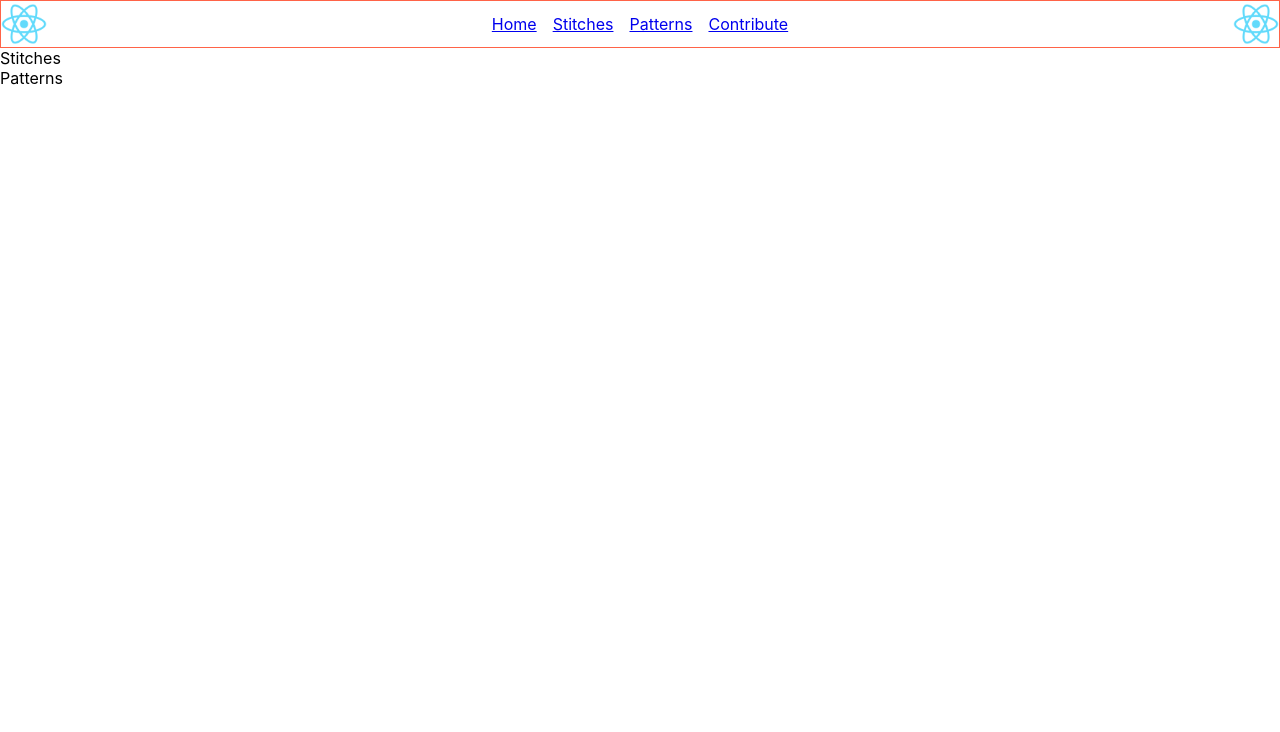
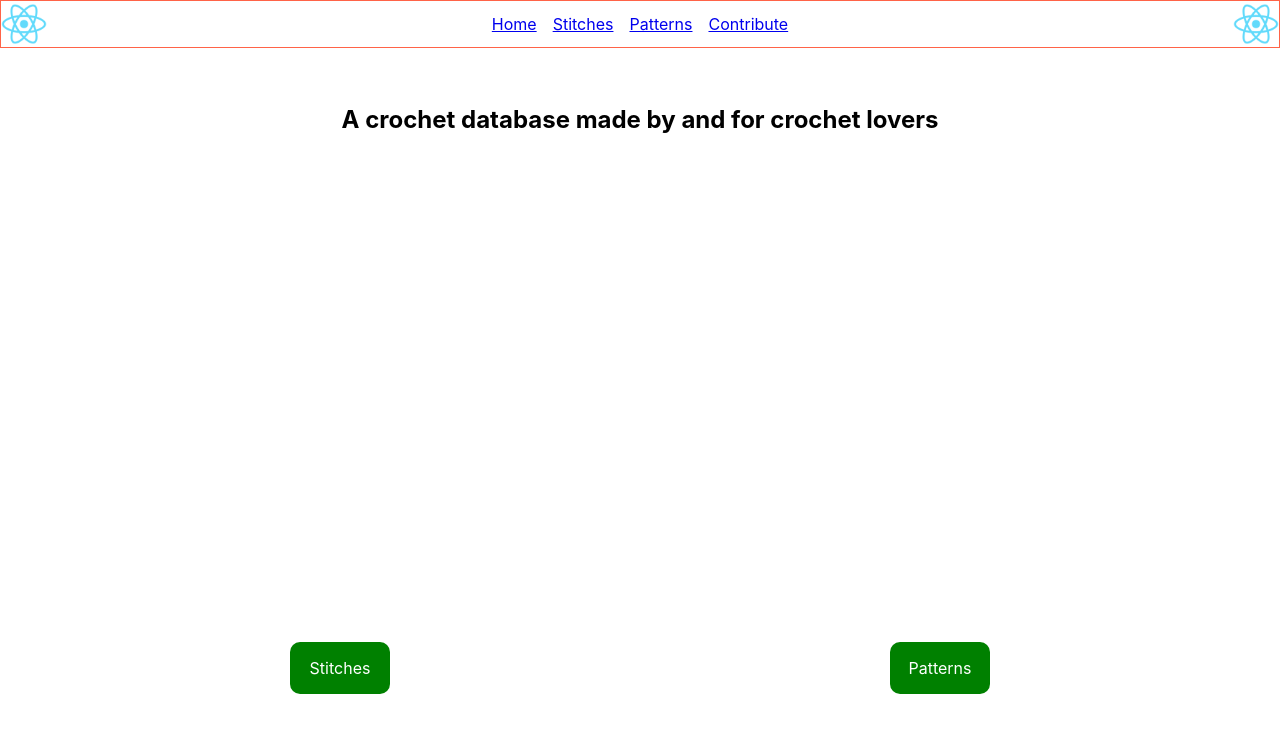
Before and after one commit to elaine2700/Crochet-Pattern-Translate, a React (Create React App) app in the folder frontend/: page / in a window 1280 px wide. Shown: the top 732 px of the page. Built offline with nearby package versions, Linux system fonts and the light colour scheme.

Commit message:
Wrote Home Page structure

```diff
--- a/frontend/src/App.css
+++ b/frontend/src/App.css
@@ -3,6 +3,10 @@
     padding: 0;
     margin: 0;
     border: 0;
+}
+
+h1, h2 {
+    text-align: center;
 }
 
 /* Search Bar */
@@ -88,3 +92,58 @@
         align-items: center;
         justify-content: center;
     }
+
+/* Home Cards */
+.home-title{
+    margin-bottom: 1em;
+}
+.section-container{
+    display: flex;
+    justify-content: center;
+    align-items: center;
+    min-height: calc(100vh - 50px);
+    padding: 3em;
+}
+
+.fit{
+    width: 100%;
+}
+.two-column-grid{
+    display: grid;
+    grid-template-columns: 1fr 1fr;
+    gap: 1em;
+    max-width: 1500px;
+    margin: auto;
+}
+
+.home-card{
+    min-width: 100px;
+    min-height: 100px;
+    background-size: cover;
+    width: 100%;
+    aspect-ratio: 1 / 1;
+    background-size: cover;
+    display: flex;
+    align-items: end;
+    justify-content: center;
+    padding-bottom: 3em;
+    transition-delay: 1s;
+}
+
+/* Buttons */
+.btn-primary{
+    border-radius: 10px;
+    min-width: 100px;
+    display: block;
+    padding: 1em;
+    appearance: none;
+    border: 0;
+    background-color: green;
+    color: white;
+    text-align: center;
+    text-decoration: none;
+}
+
+    .btn-primary:hover{
+        background-color: aquamarine;
+    }
--- a/frontend/src/App.js
+++ b/frontend/src/App.js
@@ -3,12 +3,11 @@ import axios from 'axios'
 import {BrowserRouter, Routes, Route} from 'react-router-dom'
 
 import NavBar from './Components/NavBar';
-import Catalog from './Pages/Catalog';
 import './App.css';
 import Home from './Pages/Home';
 import StitchesGallery from './Pages/StitchesGallery';
-import PatternsGallery from './PatternsGallery';
-import Contact from './Contact';
+import PatternsGallery from './Pages/PatternsGallery';
+import Contact from './Pages/Contact';
 
 function App() {
 
--- /dev/null
+++ b/frontend/src/Components/Home/HomeCard.jsx
@@ -0,0 +1,22 @@
+import { useState } from "react";
+import { Link } from "react-router-dom";
+
+const HomeCard = ({settings}) => {
+
+    return (
+        <div
+            className='home-card'
+            style={{backgroundImage: `url(${settings.imgPath})` }}
+            >
+            <Link
+            className="btn-primary"
+            to={settings.linkTo}>
+                {settings.buttonText}
+            </Link>
+        </div>
+    )
+}
+
+export default HomeCard
+//`url('logo192.png')`
+//`url(${settings.imgPath})`
--- a/frontend/src/Pages/Home.jsx
+++ b/frontend/src/Pages/Home.jsx
@@ -1,12 +1,31 @@
 import React from 'react'
+import HomeCard from '../Components/Home/HomeCard'
 
 const Home = () => {
-  return (
-    <div>
-        <div>Stitches</div>
-        <div>Patterns</div>
-    </div>
-  )
+    const stitchesCardSettings = {
+        imgPath: 'favicon.ico',
+        buttonText: 'Stitches',
+        linkTo: '/stitches'
+    }
+
+    const patternCardSettings = {
+        imgPath: 'favicon.ico',
+        buttonText: 'Patterns',
+        linkTo: '/patterns'
+    }
+
+    return (
+        <section className='section-container'>
+            <div className='fit'>
+                <h1 className='home-title'>A crochet database made by and for crochet lovers</h1>
+                <div className='two-column-grid'>
+                    <HomeCard settings={stitchesCardSettings} />
+                    <HomeCard settings={patternCardSettings} />
+                </div>
+            </div>
+
+        </section>
+    )
 }
 
 export default Home
--- a/frontend/src/Pages/StitchesGallery.jsx
+++ b/frontend/src/Pages/StitchesGallery.jsx
@@ -1,8 +1,29 @@
-import React from 'react'
+import React, {useState, useEffect} from 'react'
+import GalleryCard from '../Components/GalleryCard'
+import SearchBar from '../Components/SearchBar'
+
 
 const StitchesGallery = () => {
+  // Todo replace with database objects.
+  const allStitches = ['Single Crochet', 'Double Crochet', 'Slip Stitch', 'Chain', 'Popcorn']
+
+  const [stitches, setStitches] = useState([]);
+
+  useEffect(()=>{
+    setStitches(allStitches);
+  }, [])
+
   return (
-    <div>StitchesGallery</div>
+      <div>
+          <SearchBar stitchesList={allStitches} setFilterStitches={setStitches} />
+          <div className='gallery-container'>
+              {
+                  stitches.map((stitch, index) => {
+                      return (<GalleryCard key={index} stitchName={stitch} />)
+                  })
+              }
+          </div>
+      </div>
   )
 }
 
```
Also changed, not shown: frontend/src/Pages/Contact.jsx (renamed from frontend/src/Contact.jsx), frontend/src/Pages/PatternsGallery.jsx (renamed from frontend/src/PatternsGallery.jsx).
